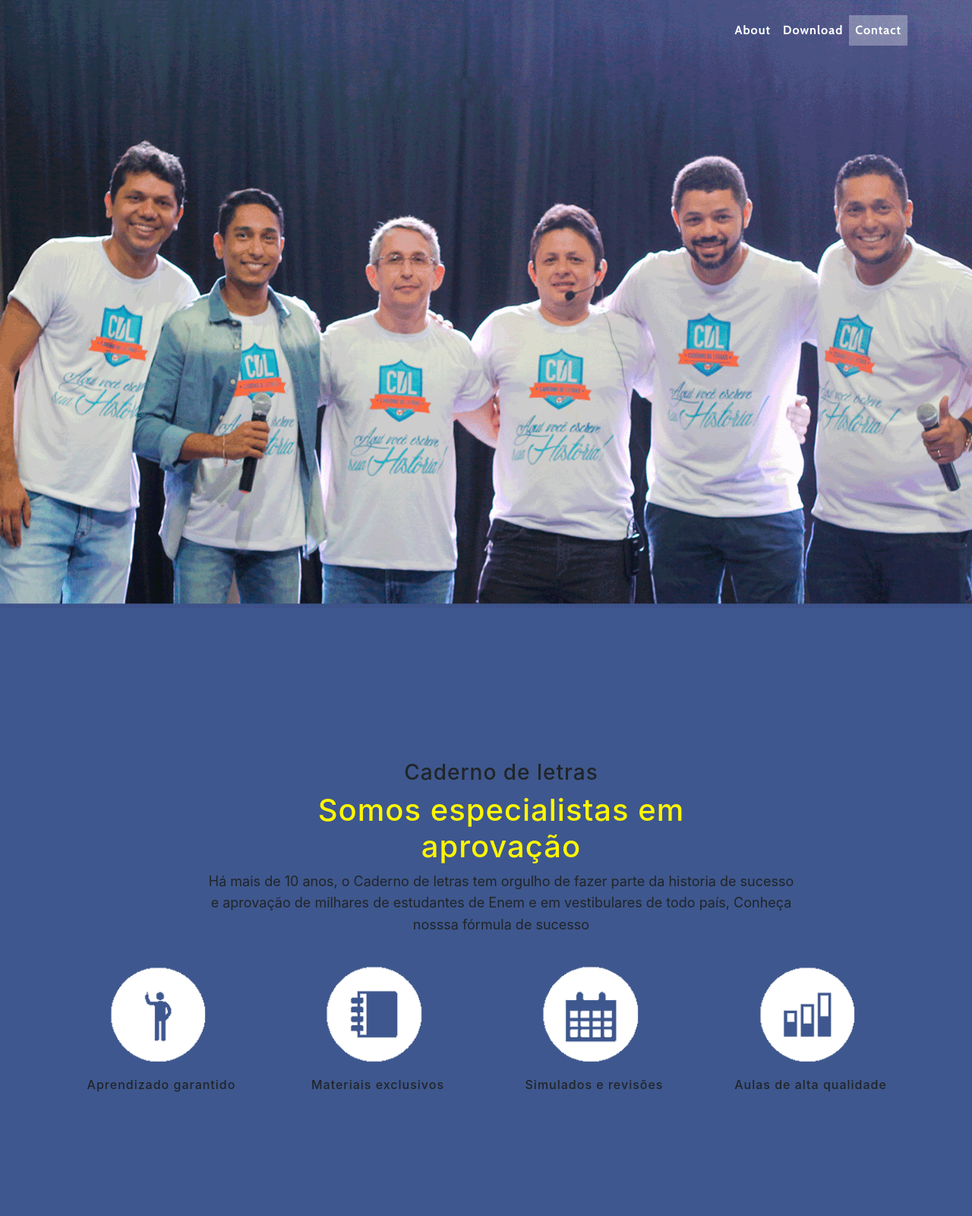
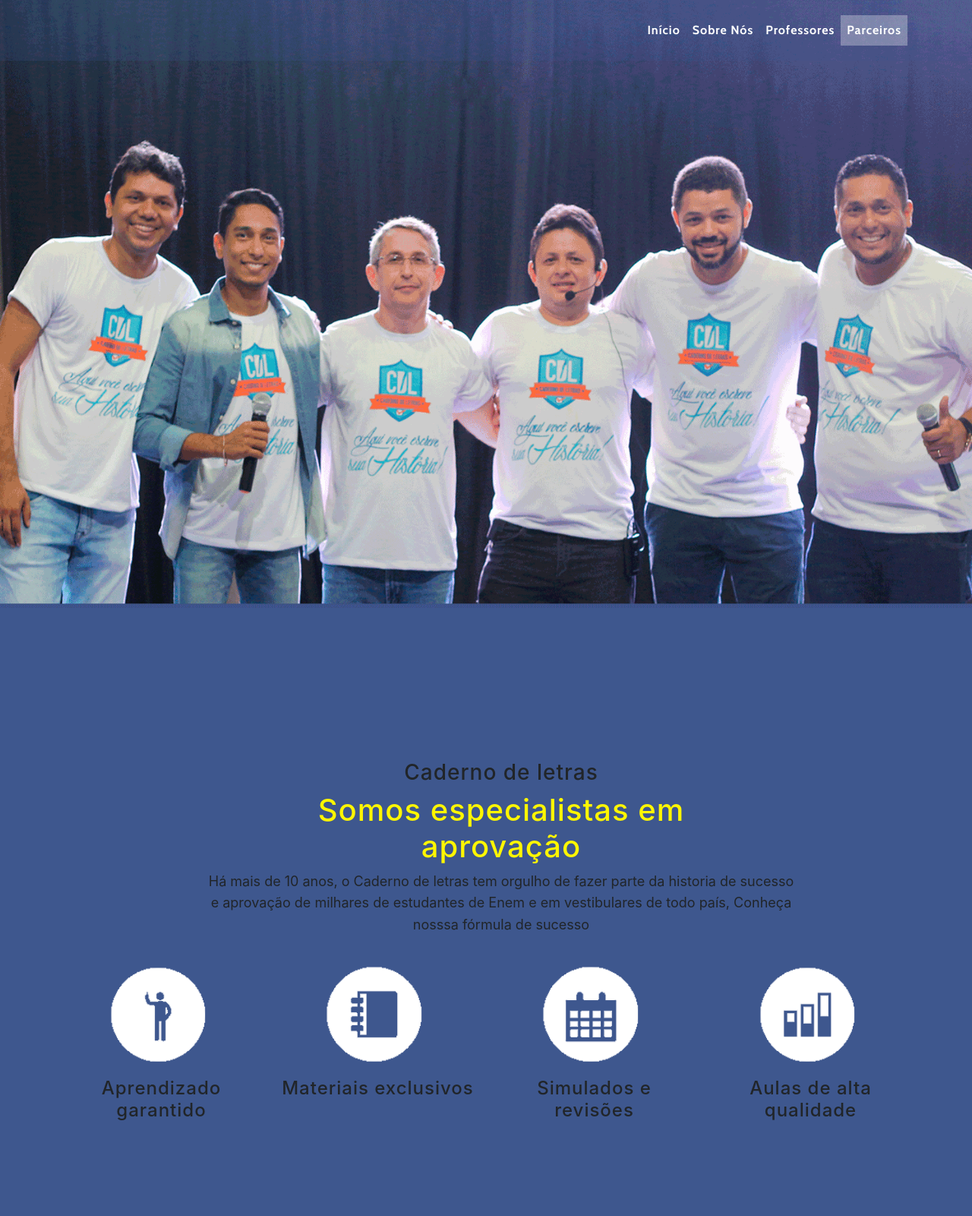
Before and after one commit to mateusfacundes/cdl, a website with bundled scripts: page index.html in a window 1280 px wide. Shown: the top 1600 px of the page at 76% size. Built offline with nearby package versions, Linux system fonts and the light colour scheme.

Commit message:
correção erros

```diff
--- a/css/grayscale.css
+++ b/css/grayscale.css
@@ -86,10 +86,10 @@
 
 #mainNav .navbar-nav .nav-item:active, #mainNav .navbar-nav .nav-item:focus {
   outline: none;
-  background-color: transparent;
+  background-color: #3e578e;
 }
 
-@media (min-width: 992px) {
+@media (min-width: 800px) {
   #mainNav {
     padding-top: 20px;
     padding-bottom: 20px;
@@ -116,7 +116,7 @@
 }
 
 .icone{
-  width: 70%;
+  width: 80%;
   height: auto;
 }
 .masthead {
--- a/index.html
+++ b/index.html
@@ -24,10 +24,8 @@
 
   </head>
 
-  <body id="page-top">
-
     <!-- Navigation -->
-    <nav class="navbar navbar-expand-lg navbar-light fixed-top" id="mainNav" style="background-color: transparent !important; border: none !important;">
+    <nav class="navbar navbar-expand-lg navbar-light fixed-top" id="mainNav" style="border: none !important; background-color: rgba(62, 87, 143, 0.2)  !important;">
       <div class="container">
         <button class="navbar-toggler navbar-toggler-right" type="button" data-toggle="collapse" data-target="#navbarResponsive" aria-controls="navbarResponsive" aria-expanded="false" aria-label="Toggle navigation">
           Menu
@@ -36,13 +34,16 @@
         <div class="collapse navbar-collapse" id="navbarResponsive">
           <ul class="navbar-nav ml-auto">
             <li class="nav-item">
-              <a class="nav-link js-scroll-trigger" href="#about">About</a>
+              <a class="nav-link js-scroll-trigger" href="#page-top">Início</a>
             </li>
             <li class="nav-item">
-              <a class="nav-link js-scroll-trigger" href="#download">Download</a>
+              <a class="nav-link js-scroll-trigger" href="#about">Sobre Nós</a>
             </li>
             <li class="nav-item">
-              <a class="nav-link js-scroll-trigger" href="#contact">Contact</a>
+              <a class="nav-link js-scroll-trigger" href="#download">Professores</a>
+            </li>
+            <li class="nav-item">
+              <a class="nav-link js-scroll-trigger" href="#Parceiros">Parceiros</a>
             </li>
           </ul>
         </div>
@@ -100,16 +101,16 @@
           <div class="texto">
             <div class="row ">
               <div class="col-3 col-lg-3 col-sm-3">
-                <h6>Aprendizado garantido</h6>
+                <h4>Aprendizado garantido</h6>
               </div>
               <div class="col-3 col-lg-3 col-sm-3">
-                <h6>Materiais exclusivos</h6>
+                <h4>Materiais exclusivos</h6>
               </div>
               <div class="col-3 col-lg-3 col-sm-3">
-                <h6>Simulados e revisões</h6>
+                <h4>Simulados e revisões</h6>
               </div>
               <div class="col-3 col-lg-3 col-sm-3">
-                <h6>Aulas de alta qualidade</h6>
+                <h4>Aulas de alta qualidade</h6>
               </div>
           </div>
         </div>
@@ -191,7 +192,7 @@
      </div>
     </section>
 
-    <section id="download" class="download-section content-section text-center" style="background-color: white;">
+    <section id="Parceiros" class="download-section content-section text-center" style="background-color: white;">
       <div class="content center-block">
       <div class="row">
         <div class="col text-center">
@@ -221,7 +222,7 @@
     <!-- Footer -->
     <footer>
       <div class="container text-center">
-        <p>Copyright &copy; Your Website 2018</p>
+        <p>Copyright &copy; Artemis & Piaga 2018</p>
       </div>
     </footer>
 
```
Also changed, not shown: css/grayscale.min.css, 1 other file.
